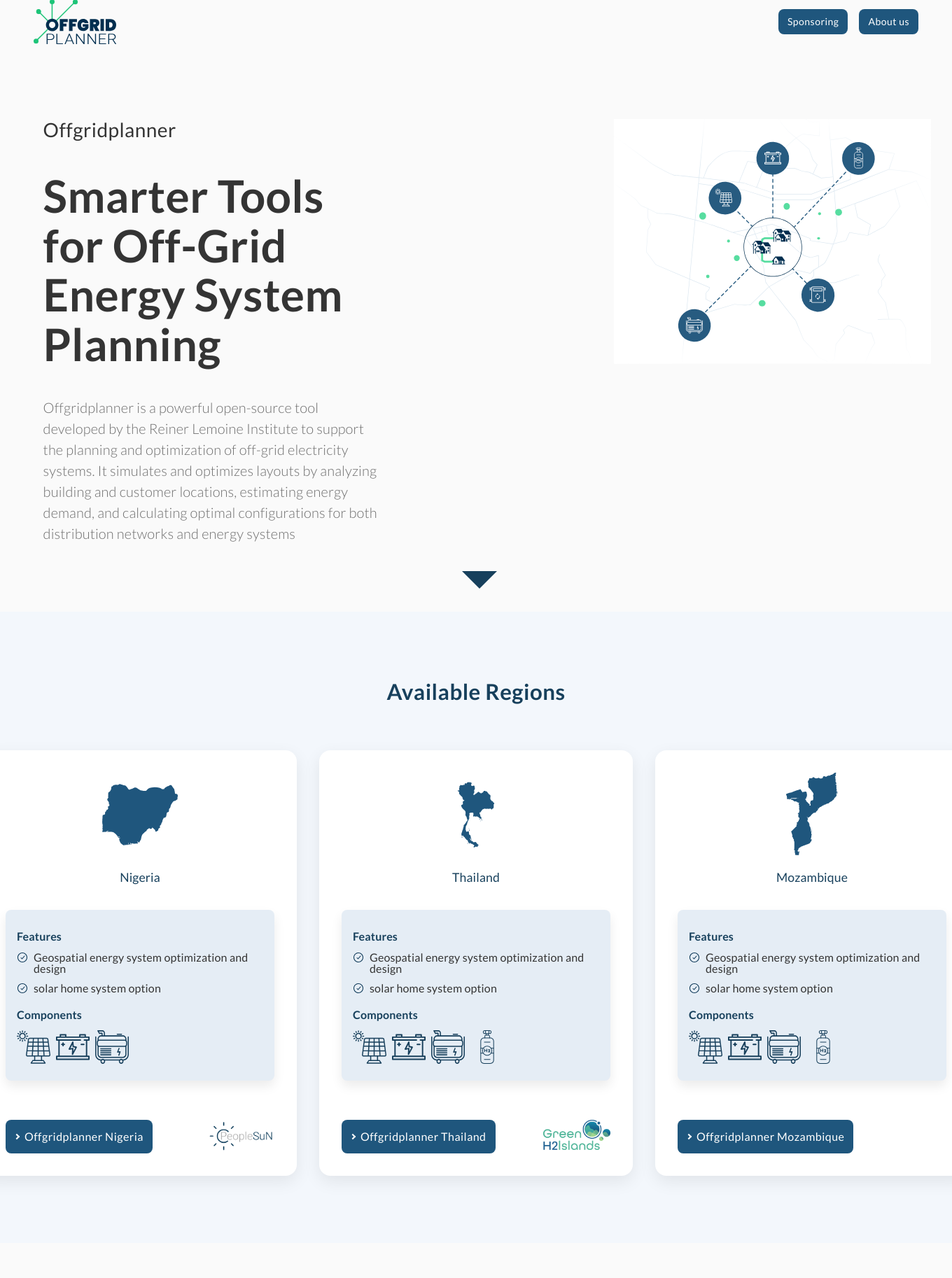
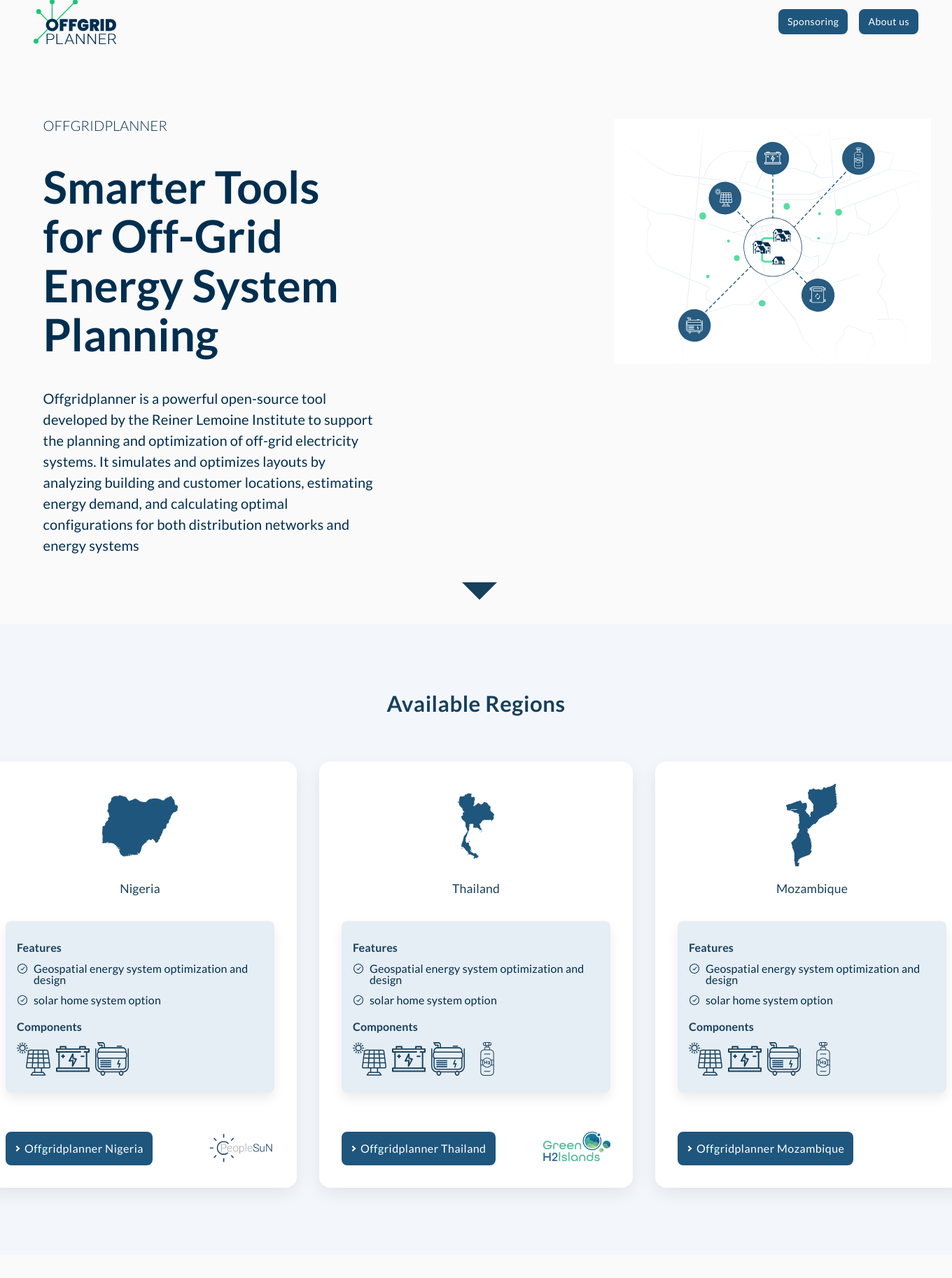
Before and after one commit to rl-institut/offgridplanner-landing, a Flask app: page / in a window 1360 px wide. Shown: the part 14-1840 px from the top of the page at 70% size. Run offline with Flask 3, Linux system fonts and the light colour scheme; some libraries are stand-ins or nearby versions.

Commit message:
adjusted the colors and stylings of the text elements

```diff
--- a/static/css/landing_page.css
+++ b/static/css/landing_page.css
@@ -1,7 +1,7 @@
 .landing-page-styles {
-    --h1-color: #343434;
+    --h1-color: #002E4F;
     --h2-color: #17405c;
-    --text-dark-color: #6e6e6e;
+    --text-dark-color: #002E4F;
     --text-light-color: #fff;
     --background1-color: #ffffff;
     --background2-color: #f3f7fc;
@@ -10,11 +10,28 @@
     --card-text-color: #17405c;
     --button-hover-color: #d2d7ea;
 }
+h1 {
+  font-weight: 900;
+  font-size: 48px;
+  line-height: 1.1;
+  letter-spacing: 0;
+}
 h2 {
   font-size: 1.953rem;
   font-weight: 700;
   color: var(--h2-color);
   margin-bottom: 4rem;
+}
+h3 {
+  font-weight: 300;
+  font-size: 20px;
+  line-height: 1;
+  letter-spacing: 0;
+  text-transform: uppercase;
+}
+li {
+  font-weight:  400;
+  color: var(--text-dark-color);
 }
 
 .cellular {
@@ -38,6 +55,7 @@ h2 {
   padding-bottom: 4rem;
   padding-left: 2rem;
   max-width: 48%;
+  color: var(--text-dark-color)
 }
 .cellular__text h1 {
   text-align: left;
@@ -51,7 +69,7 @@ h2 {
   display: block;
   text-align: left;
   font-size: 1.25rem;
-  font-weight: 300;
+  font-weight: 400;
   color: var(--text-dark-color);
   margin-bottom: 2rem;
 }
```
